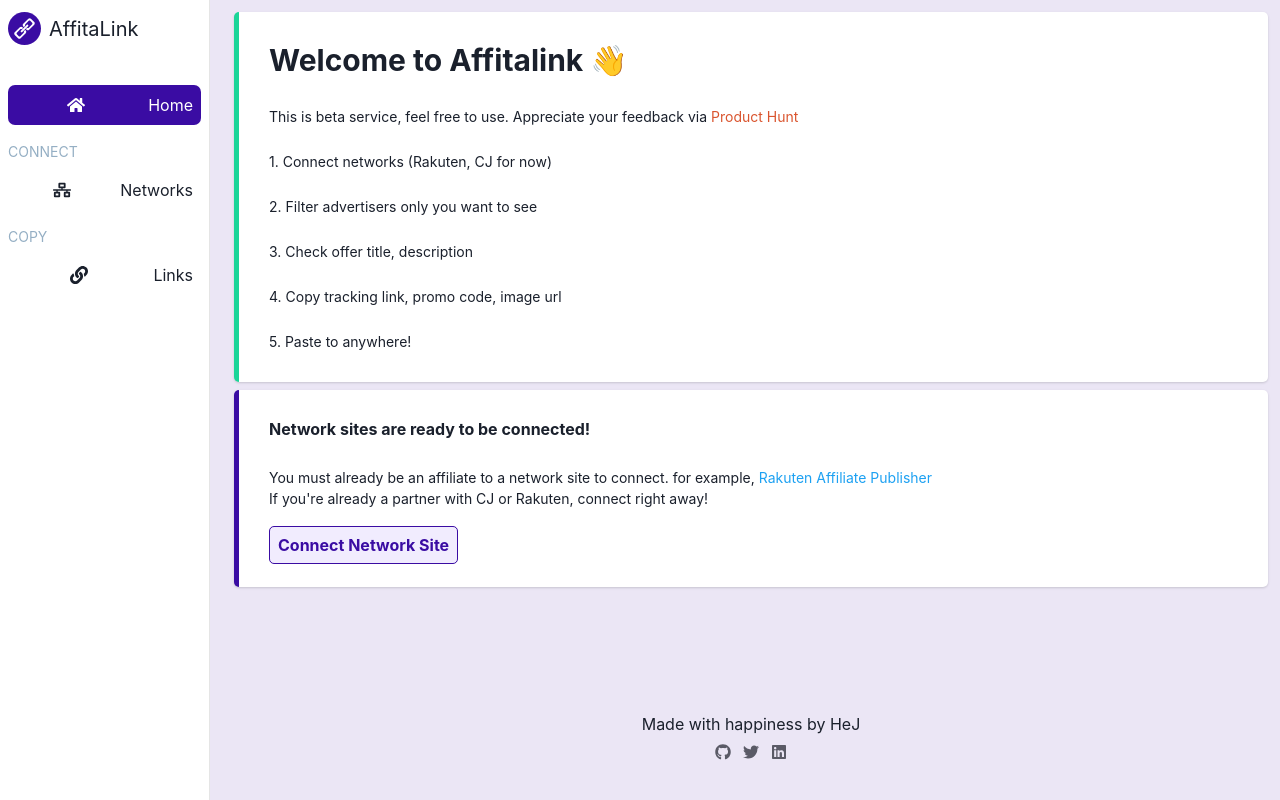
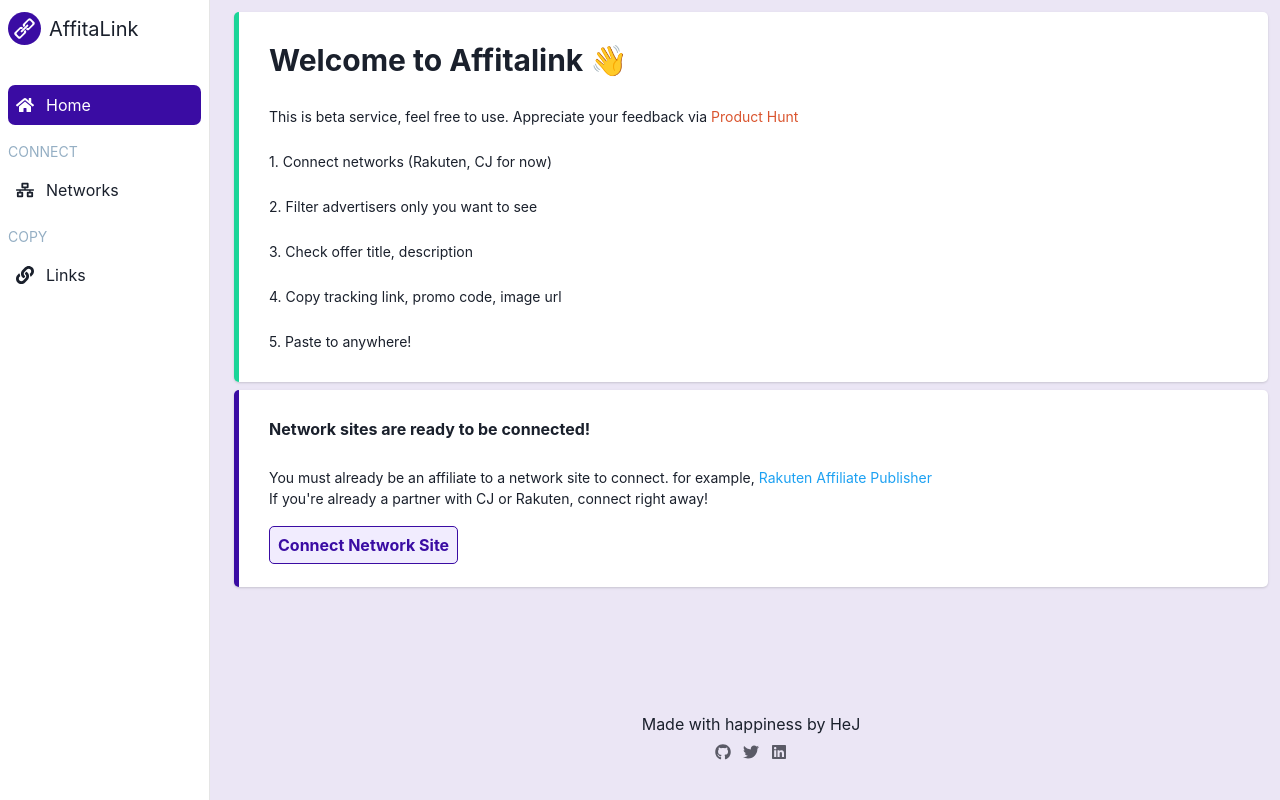
Before and after one commit to hjplumtree/Affitalink, a Next.js app: page / in a window 1280 px wide. Built offline with nearby package versions, Linux system fonts and the light colour scheme.

Commit message:
Fix :: navigator items align

```diff
--- a/components/Navigator.js
+++ b/components/Navigator.js
@@ -58,13 +58,15 @@ export default function Navigator({ ...styles }) {
 
       <Box w="100%">
         <Box as={Flex} align="center">
-          <RouterLink to="/" width="100%">
-            <Icon
-              width="18px"
-              height="18px"
-              as={FaHome}
-              margin={burgerMenuOpen || "0 auto"}
-            />
+          <RouterLink
+            to="/"
+            width="100%"
+            justifyContent={{
+              base: burgerMenuOpen ? "stretch" : "center",
+              lg: "stretch",
+            }}
+          >
+            <Icon width="18px" height="18px" as={FaHome} />
             <Text
               display={{ base: burgerMenuOpen || "none", lg: "inline-block" }}
             >
@@ -87,7 +89,10 @@ export default function Navigator({ ...styles }) {
             width="18px"
             height="18px"
             as={FaNetworkWired}
-            margin={burgerMenuOpen || "0 auto"}
+            justifyContent={{
+              base: burgerMenuOpen ? "stretch" : "center",
+              lg: "stretch",
+            }}
           />
           <Text
             display={{ base: burgerMenuOpen || "none", lg: "inline-block" }}
@@ -110,7 +115,10 @@ export default function Navigator({ ...styles }) {
             width="18px"
             height="18px"
             as={FaLink}
-            margin={burgerMenuOpen || "0 auto"}
+            justifyContent={{
+              base: burgerMenuOpen ? "stretch" : "center",
+              lg: "stretch",
+            }}
           />
           <Text
             display={{ base: burgerMenuOpen || "none", lg: "inline-block" }}
```
